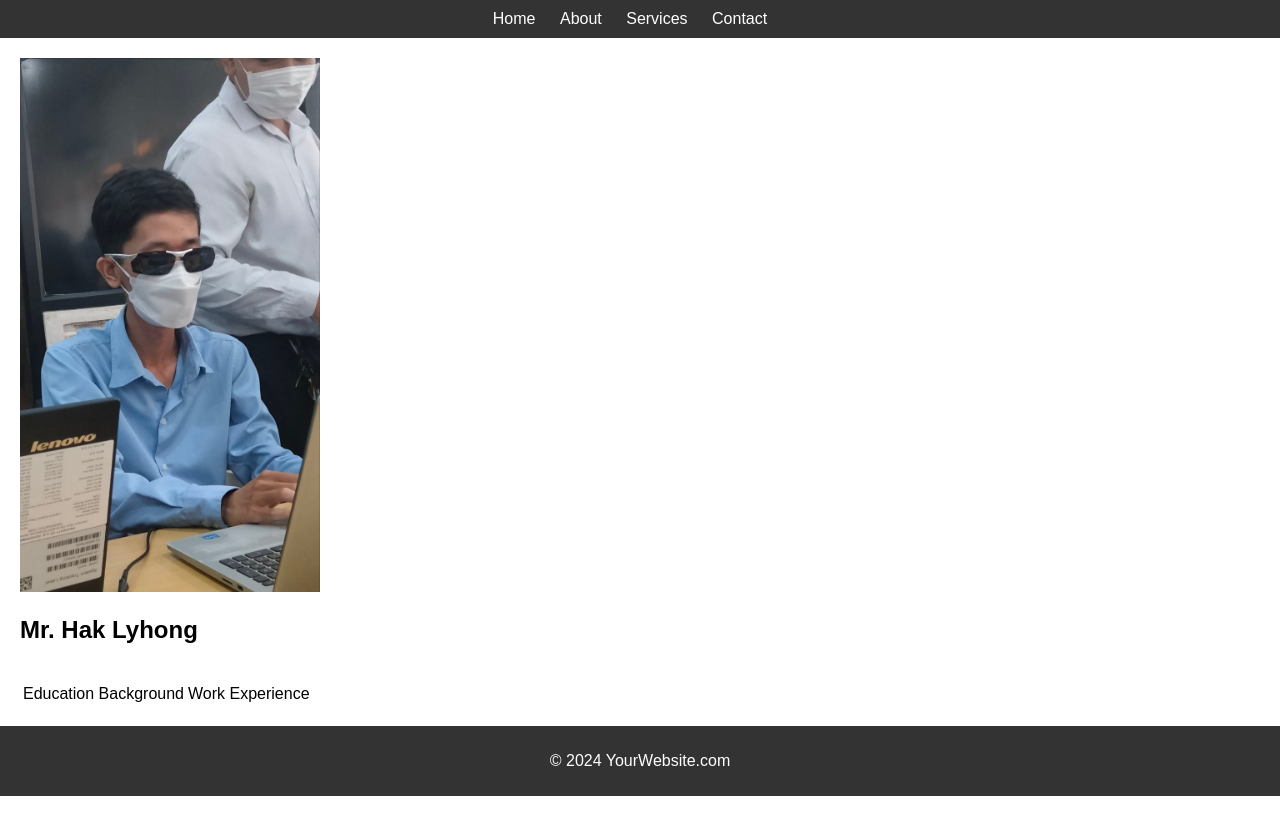
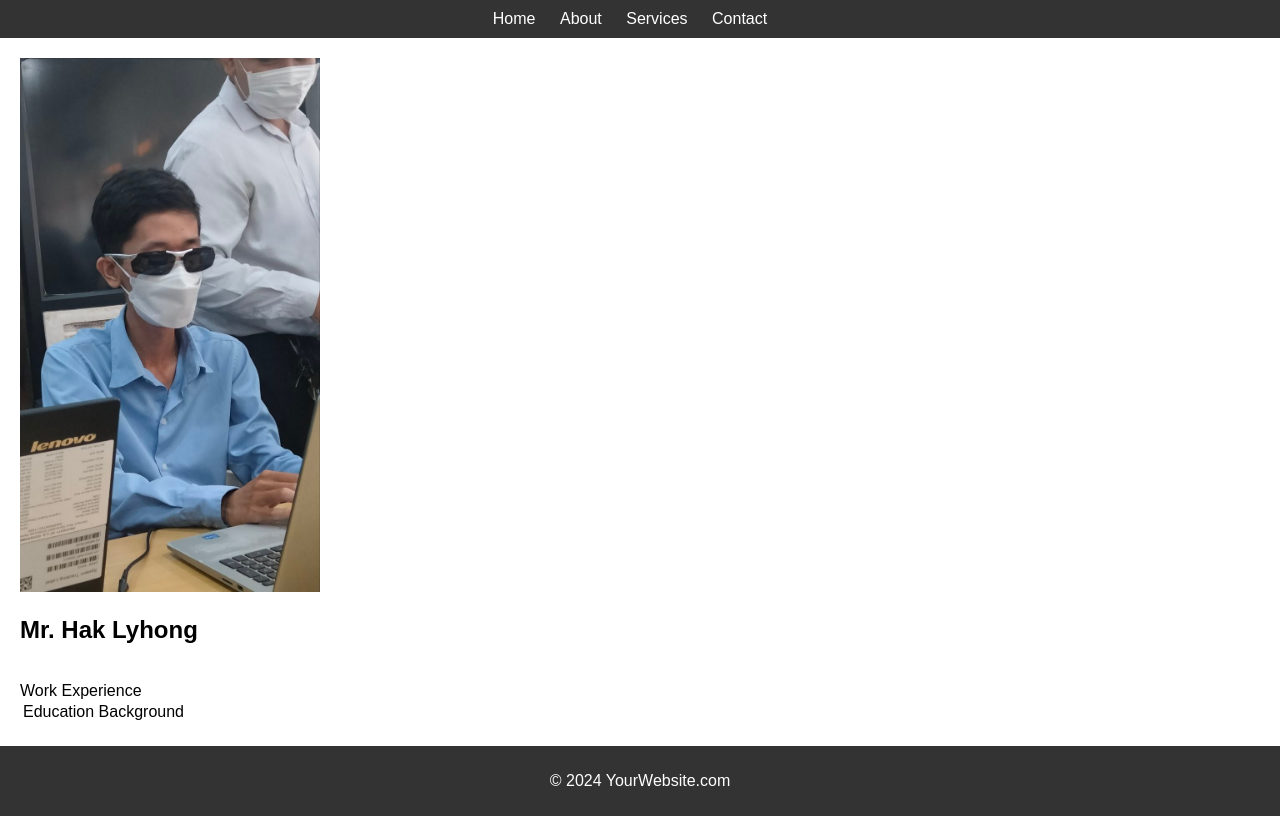
Before and after one commit to Hak-Lyhong/MyWebDevelop1, a plain HTML site: page about.html in a window 1280 px wide. Drawn offline with Linux system fonts and the light colour scheme.

Commit message:
work experince

```diff
--- a/about.html
+++ b/about.html
@@ -27,8 +27,8 @@
       <table>
         <tr>
           <td>Education Background</td>
-          <td>Work Experience</td>
         </tr>
+        <tr>Work Experience</tr>
       </table>
     </section>
   </main>
```
